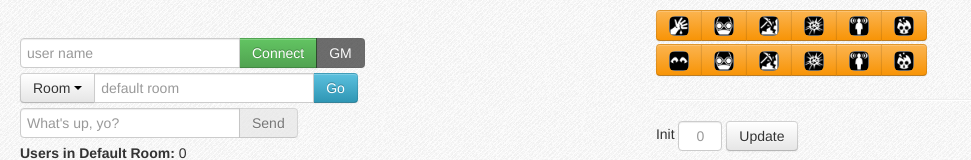
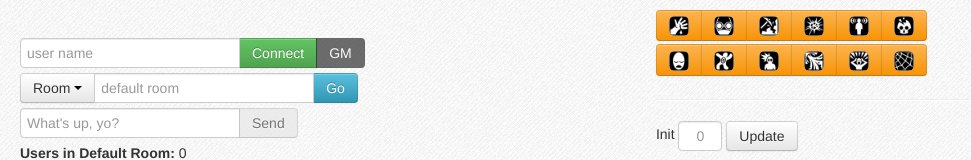
Before and after one commit to darelf/ansible, a website: page public/index.html in a window 1280 px wide. Shown: the top 160 px of the page, without its empty margins (0-971 px from the left). Drawn offline with nearby package versions, Linux system fonts and the light colour scheme; no server answers.

Commit message:
add stunned, fix image references

```diff
--- a/public/index.html
+++ b/public/index.html
@@ -63,12 +63,12 @@
 			<button id="btn-dying" type="button" class="btn btn-warning"><img class="tip img-rounded" title="Dying" src="images/dying.png" width="20"/></button>
 		  </div><br/>
 		  <div class="btn-group" data-toggle="buttons-checkbox">
-			<button id="btn-flat-footed" type="button" class="btn btn-warning"><img class="tip img-rounded" title="Flat Footed" src="images/cowering.png" width="20"/></button>
-			<button id="btn-prone" type="button" class="btn btn-warning"><img class="tip img-rounded" title="Prone" src="images/blinded.png" width="20"/></button>
-			<button id="btn-shaken" type="button" class="btn btn-warning"><img class="tip img-rounded" title="Shaken" src="images/broken.png" width="20"/></button>
-			<button id="btn-sickened" type="button" class="btn btn-warning"><img class="tip img-rounded" title="Sickened" src="images/dazed.png" width="20"/></button>
-			<button id="btn-stunned" type="button" class="btn btn-warning"><img class="tip img-rounded" title="Stunned" src="images/confused.png" width="20"/></button>
-			<button id="btn-entangled" type="button" class="btn btn-warning"><img class="tip img-rounded" title="Entangled" src="images/dying.png" width="20"/></button>
+			<button id="btn-flat-footed" type="button" class="btn btn-warning"><img class="tip img-rounded" title="Flat Footed" src="images/flat-footed.png" width="20"/></button>
+			<button id="btn-prone" type="button" class="btn btn-warning"><img class="tip img-rounded" title="Prone" src="images/prone.png" width="20"/></button>
+			<button id="btn-shaken" type="button" class="btn btn-warning"><img class="tip img-rounded" title="Shaken" src="images/shaken.png" width="20"/></button>
+			<button id="btn-sickened" type="button" class="btn btn-warning"><img class="tip img-rounded" title="Sickened" src="images/sickened.png" width="20"/></button>
+			<button id="btn-stunned" type="button" class="btn btn-warning"><img class="tip img-rounded" title="Stunned" src="images/stunned.png" width="20"/></button>
+			<button id="btn-entangled" type="button" class="btn btn-warning"><img class="tip img-rounded" title="Entangled" src="images/entangled.png" width="20"/></button>
 		  </div>
 		</div>
 		<hr/>
```
Also changed, not shown: public/images/stunned.png (added).
